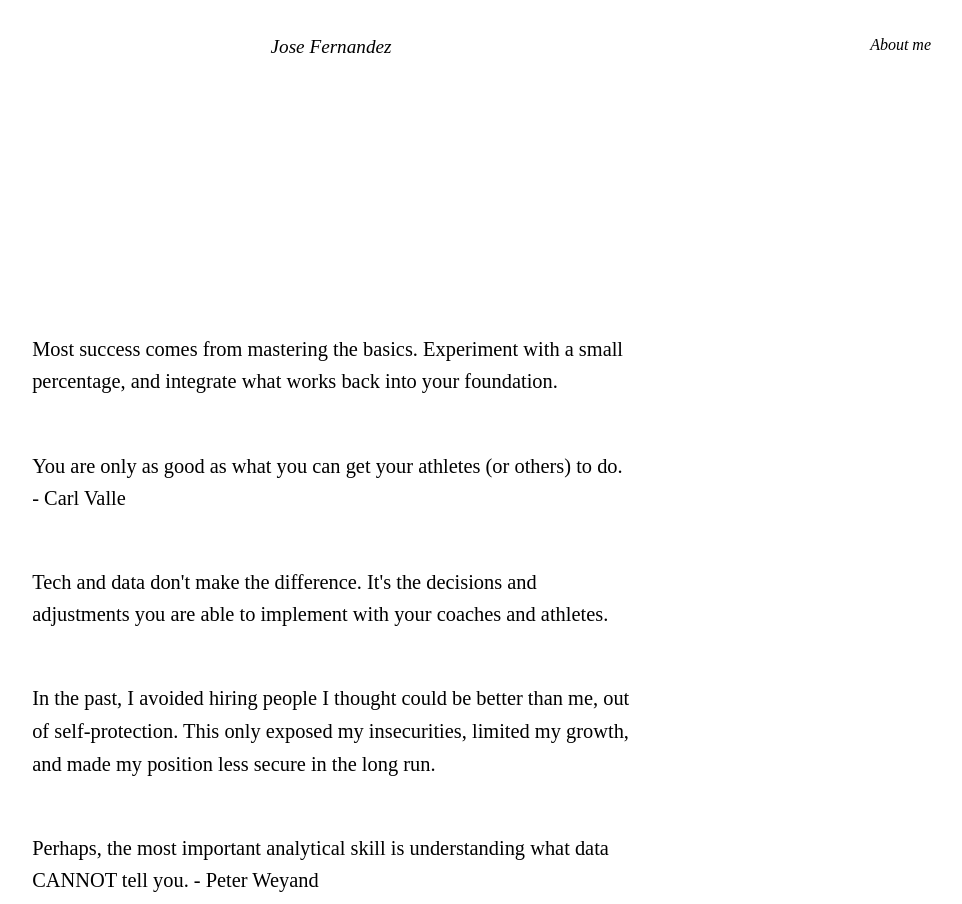
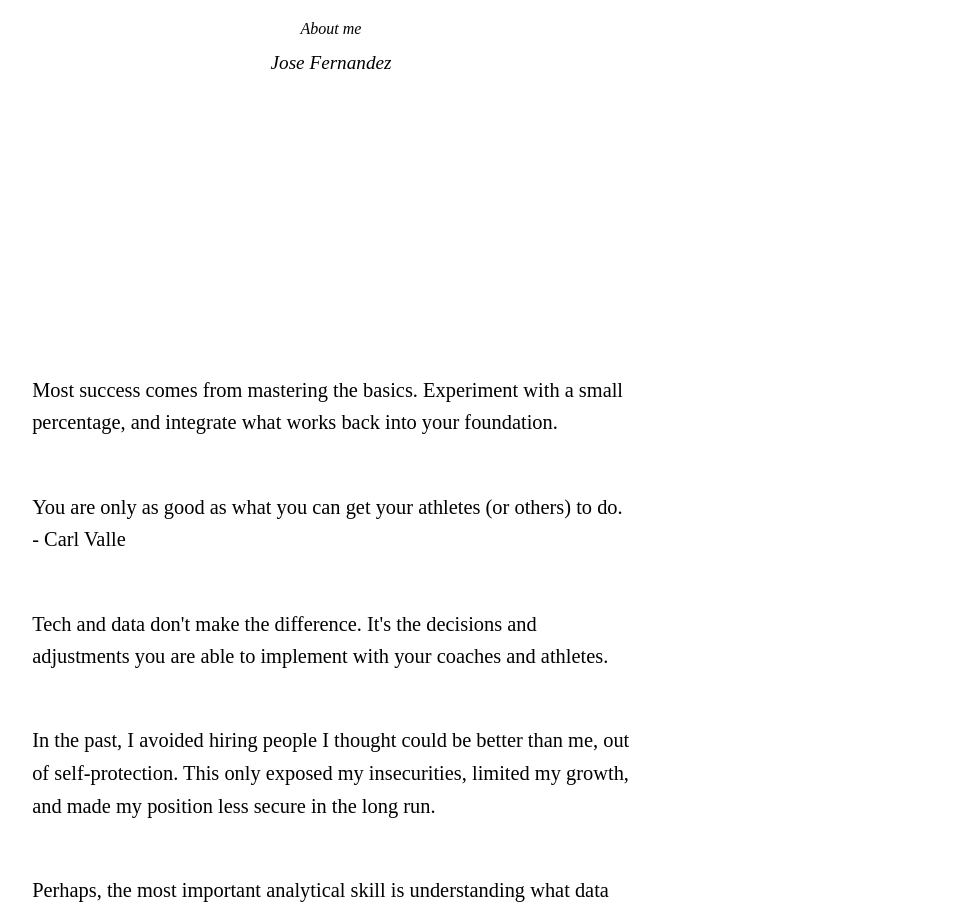
Before and after one commit to josedv82/josedv82.github.io, a Flask app: page / in a window 1280 px wide. Shown: the top 904 px of the page, without its empty margins (309-1271 px from the left). Run offline with Flask 3, Linux system fonts and the light colour scheme.

Commit message:
Assistant checkpoint: Move About link under site title and add styling
Assistant generated file changes:
- templates/index.html: Move About link under site title, Add about link container styles

---

User prompt:

placed the about me link directly under the Jose Fernandez text on the index file

Replit-Commit-Author: Assistant
Replit-Commit-Session-Id: ecff5513-cdb3-4e04-87bd-9ccecc35becc

```diff
--- a/templates/index.html
+++ b/templates/index.html
@@ -26,12 +26,16 @@
         .nav-link:hover {
             opacity: 0.7;
         }
+
+        .about-link-container {
+            text-align: center;
+            margin-top: 1rem;
+        }
     </style>
 </head>
 <body>
     <div class="site-title">Jose Fernandez</div>
-
-    <div class="nav-container">
+    <div class="about-link-container">
         <a href="{{ url_for('about') }}" class="nav-link">About me</a>
     </div>
 
```
